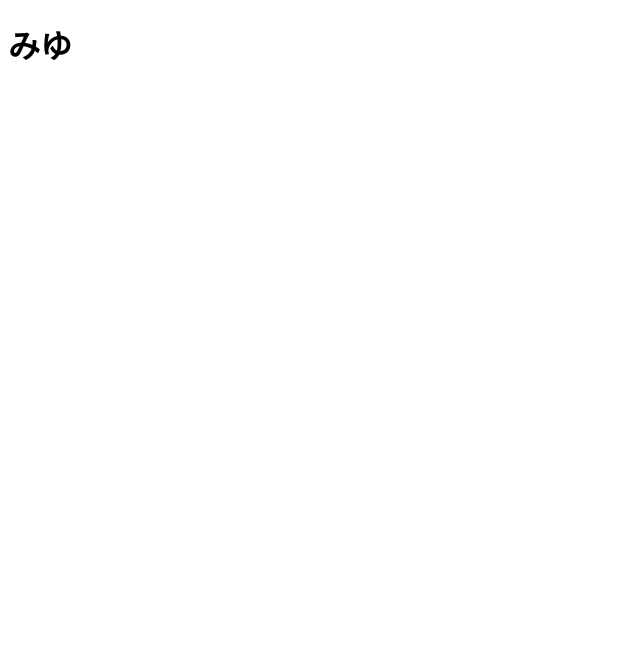
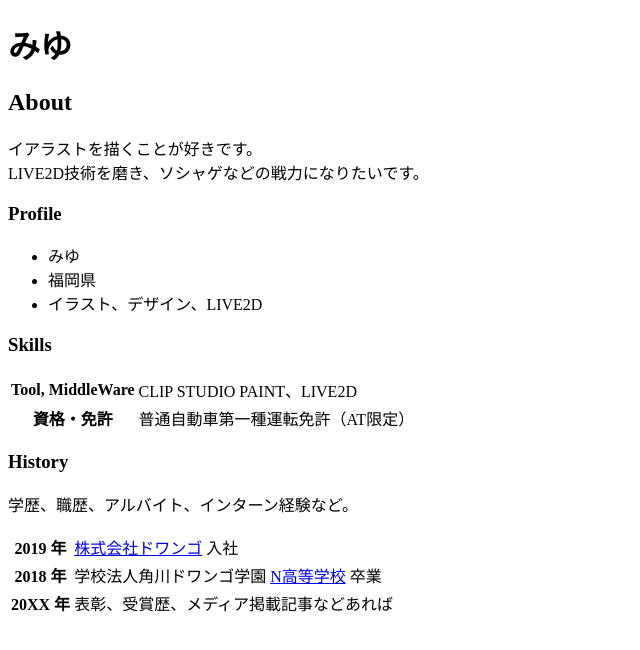
Before and after one commit to miyunyan2525-ship-it/miyunyan2525-ship-it.github.io, a plain HTML site: page index.html in a window 1280 px wide. Shown: the whole page, without its empty margins (0-640 px from the left). Drawn offline with Linux system fonts and the light colour scheme.

Commit message:
情報を追加

```diff
--- a/index.html
+++ b/index.html
@@ -7,5 +7,47 @@
   </head>
   <body>
     <h1>みゆ</h1>
+
+    <h2>About</h2>
+    <p>
+      イアラストを描くことが好きです。<br>
+      LIVE2D技術を磨き、ソシャゲなどの戦力になりたいです。
+    </p>
+
+    <h3>Profile</h3>
+    <ul>
+      <li>みゆ</li>
+      <li>福岡県</li>
+      <li>イラスト、デザイン、LIVE2D</li>
+    </ul>
+
+    <h3>Skills</h3>
+    <table>
+      <tr>
+        <th>Tool, MiddleWare</th>
+        <td>CLIP STUDIO PAINT、LIVE2D</td>
+      </tr>
+      <tr>
+        <th>資格・免許</th>
+        <td>普通自動車第一種運転免許（AT限定）</td>
+      </tr>
+    </table>
+
+    <h3>History</h3>
+    <p>学歴、職歴、アルバイト、インターン経験など。</p>
+    <table>
+      <tr>
+        <th>2019 年</th>
+        <td><a href="https://dwango.co.jp/">株式会社ドワンゴ</a> 入社</td>
+      </tr>
+      <tr>
+        <th>2018 年</th>
+        <td>学校法人角川ドワンゴ学園 <a href="https://nnn.ed.jp/">N高等学校</a> 卒業</td>
+      </tr>
+      <tr>
+        <th>20XX 年</th>
+        <td>表彰、受賞歴、メディア掲載記事などあれば</td>
+      </tr>
+    </table>
   </body>
 </html>
```
